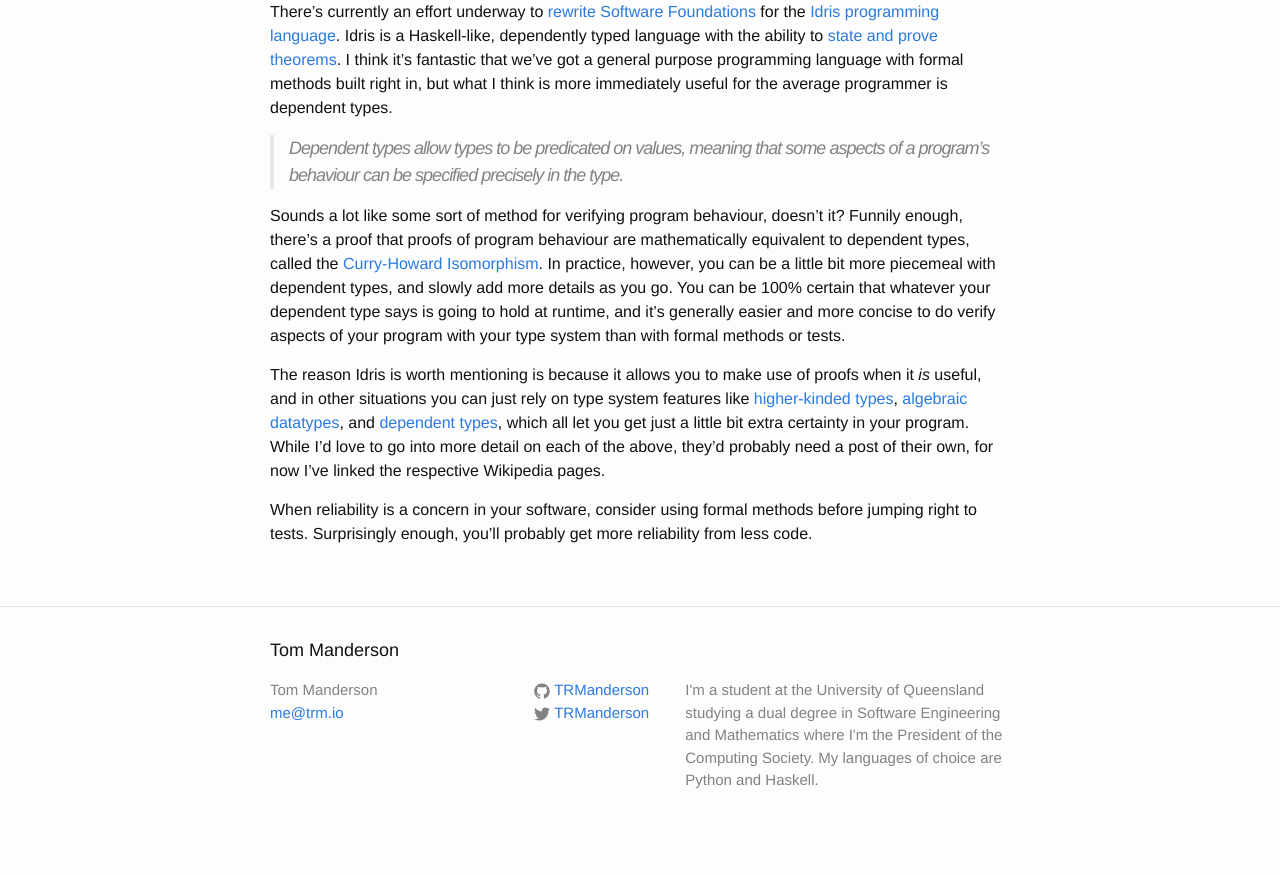
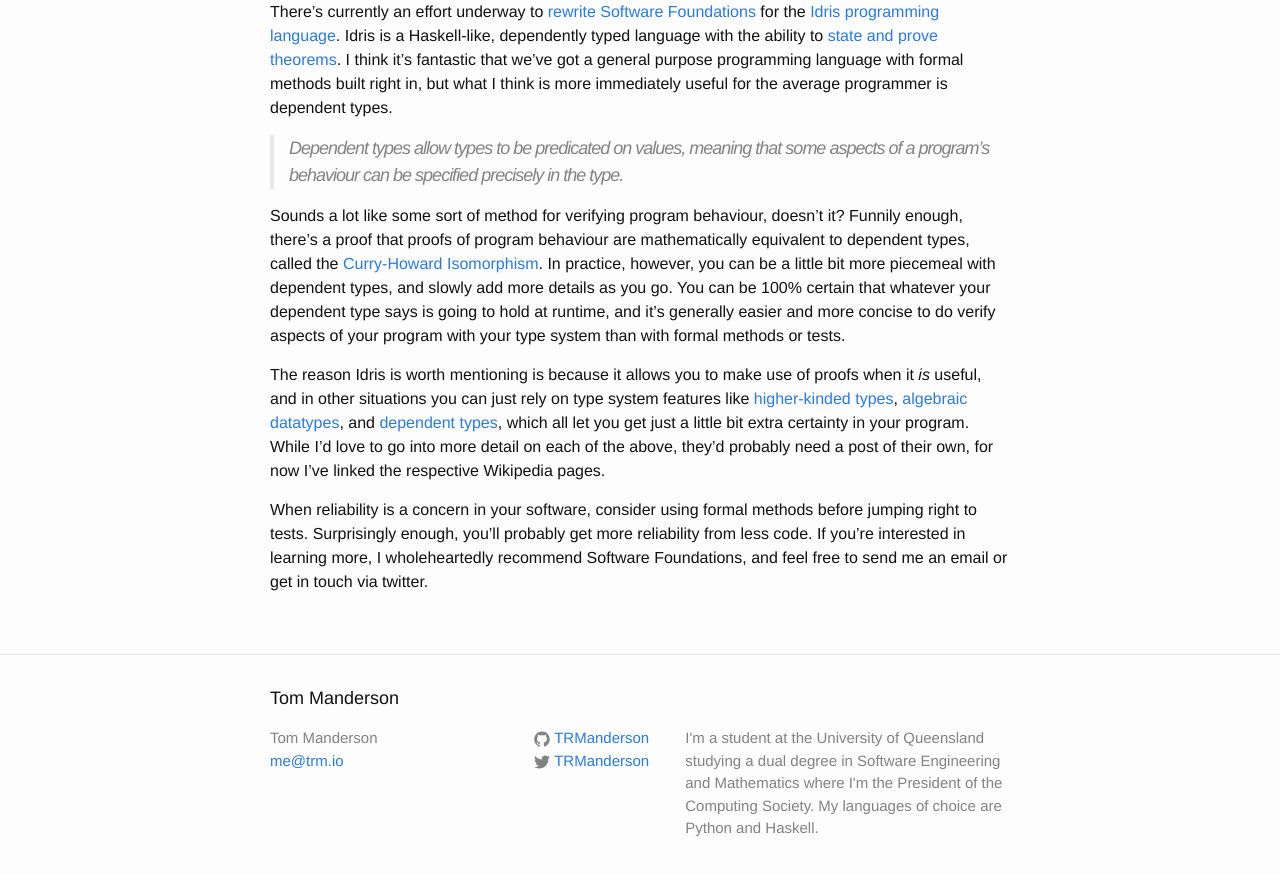
Before and after one commit to TRManderson/trm.io, a Jekyll site: the page built from _posts/2017-01-22-proving-things-worth-your-time.md, in a window 1280 px wide and 900 px high, scrolled down 1754 px. Shown: the top 875 px of the window. Built offline with Jekyll 4.4.1, drawn with Linux system fonts in a browser that asks for light colours; comment, search, counter and statistics services are not loaded; before the commit the page ends 2606 px from its top, so only the background shows below that.

Commit message:
Publishing time

```diff
--- a/_posts/2017-01-22-proving-things-worth-your-time.md
+++ b/_posts/2017-01-22-proving-things-worth-your-time.md
@@ -49,4 +49,4 @@ Sounds a lot like some sort of method for verifying program behaviour, doesn't i
 
 The reason Idris is worth mentioning is because it allows you to make use of proofs when it *is* useful, and in other situations you can just rely on type system features like [higher-kinded types](https://en.wikipedia.org/wiki/Kind_(type_theory)#Kinds_in_Haskell), [algebraic datatypes](https://en.wikipedia.org/wiki/Algebraic_data_type), and [dependent types](https://en.wikipedia.org/wiki/Dependent_type), which all let you get just a little bit extra certainty in your program. While I'd love to go into more detail on each of the above, they'd probably need a post of their own, for now I've linked the respective Wikipedia pages.
 
-When reliability is a concern in your software, consider using formal methods before jumping right to tests. Surprisingly enough, you'll probably get more reliability from less code.
+When reliability is a concern in your software, consider using formal methods before jumping right to tests. Surprisingly enough, you'll probably get more reliability from less code. If you're interested in learning more, I wholeheartedly recommend Software Foundations, and feel free to send me an email or get in touch via twitter.
```
Also changed, not shown: other parts of _posts/2017-01-22-proving-things-worth-your-time.md (+1 -1 lines).
